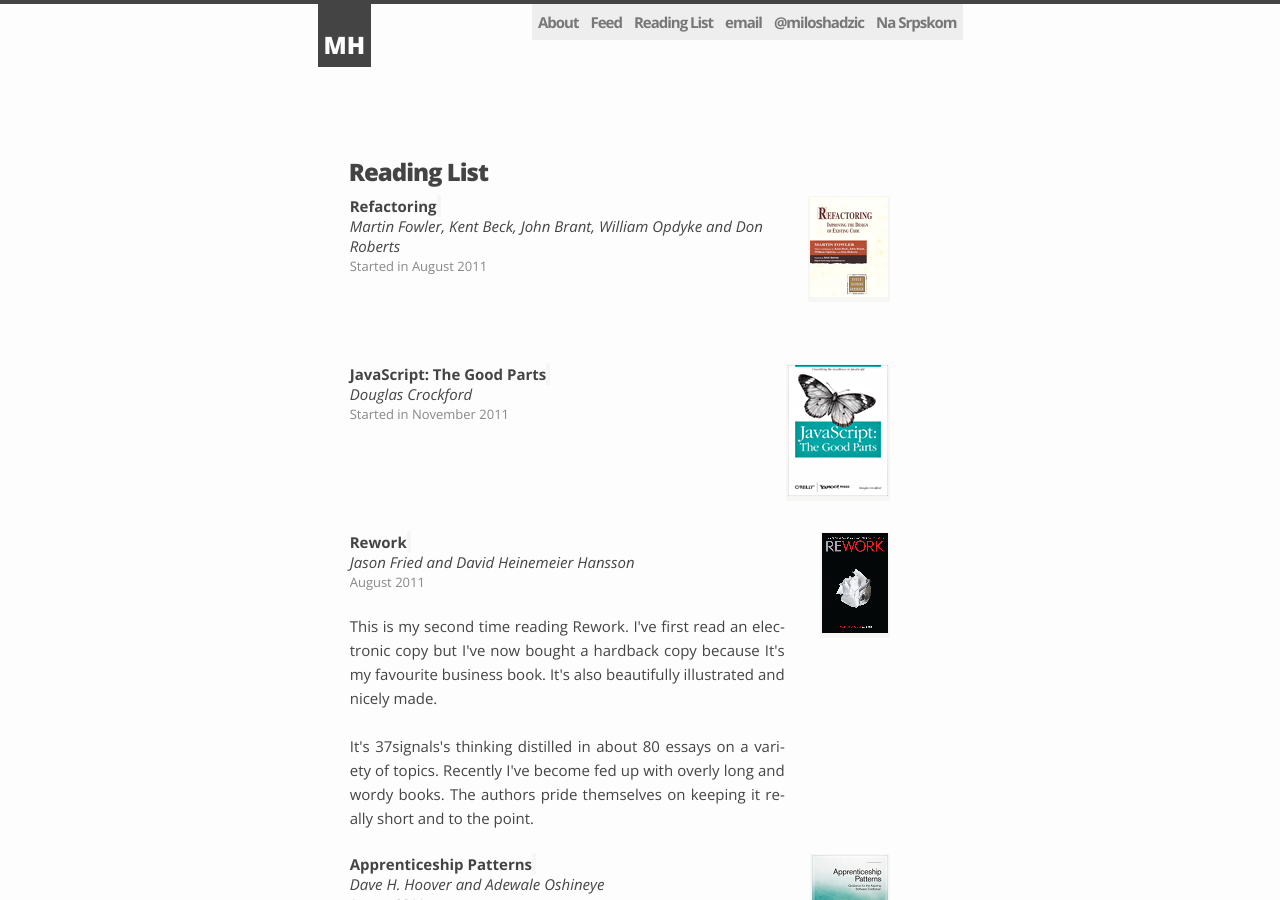
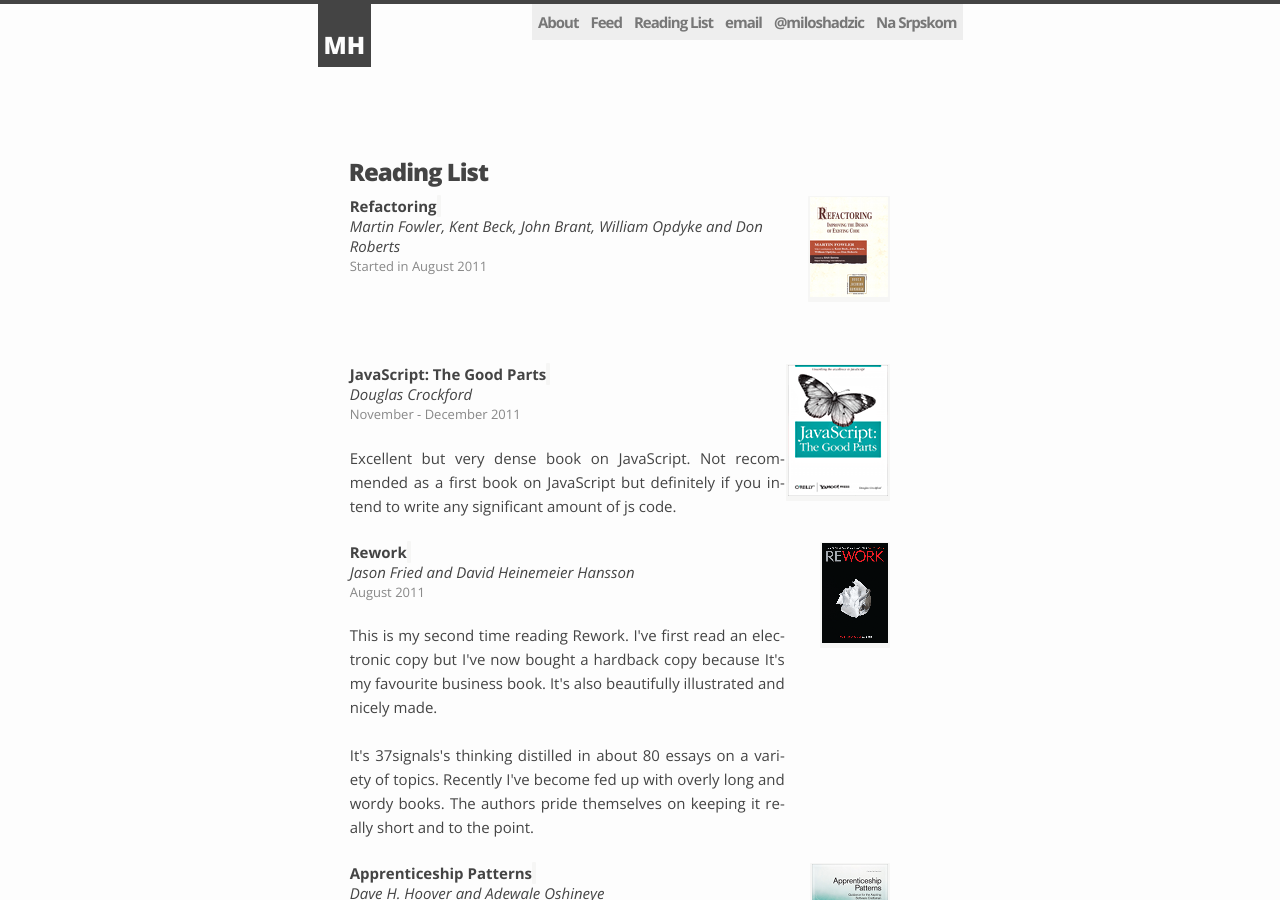
Before and after one commit to miloshadzic/miloshadzic.github.com, a Jekyll site: the page built from reading.html, in a window 1280 px wide and 900 px high. Built offline with Jekyll 4.4.1, drawn with Linux system fonts in a browser that asks for light colours; some web fonts are replaced.

Commit message:
Read JavaScript The Good Parts.

```diff
--- a/books.yml
+++ b/books.yml
@@ -11,8 +11,9 @@
   isbn: '0596517742'
   url: http://amzn.com/0596517742
   author: Douglas Crockford
-  status: In progress
+  status: Finished
   start: November 2011
+  finish: December 2011
 
 -
   title: 'Rework'
--- a/reading.html
+++ b/reading.html
@@ -13,13 +13,16 @@ title: Reading List
     <p class="date">Started in August 2011</p>
   </div>
 
+
   <div class="book">
     <a class="floatright" href="http://amzn.com/0596517742"><img src="/resources/images/books/0596517742.png" /></a>
     <a class="dslink" href="http://amzn.com/0596517742"><span class="floatleft bold">JavaScript: The Good Parts</span></a><br />
-    <span class="italic">Douglas Crockford</span>
-    <p class="date">Started in November 2011</p>
+    <span class="italic">Douglas Crockford<br /></span>
+
+    <p class="date ">November - December 2011</p>
+    <div class='bookcomment'><p>Excellent but very dense book on JavaScript. Not recommended as a first book on JavaScript but definitely if you intend to write any significant amount of js code.</p>
+</div>
   </div>
-
 
   <div class="book">
     <a class="floatright" href="http://amzn.com/0307463745"><img src="/resources/images/books/9780307463746.png" /></a>
```
Also changed, not shown: comments/JavaScript:_The_Good_Parts-0596517742.md (+1 -0 lines).
